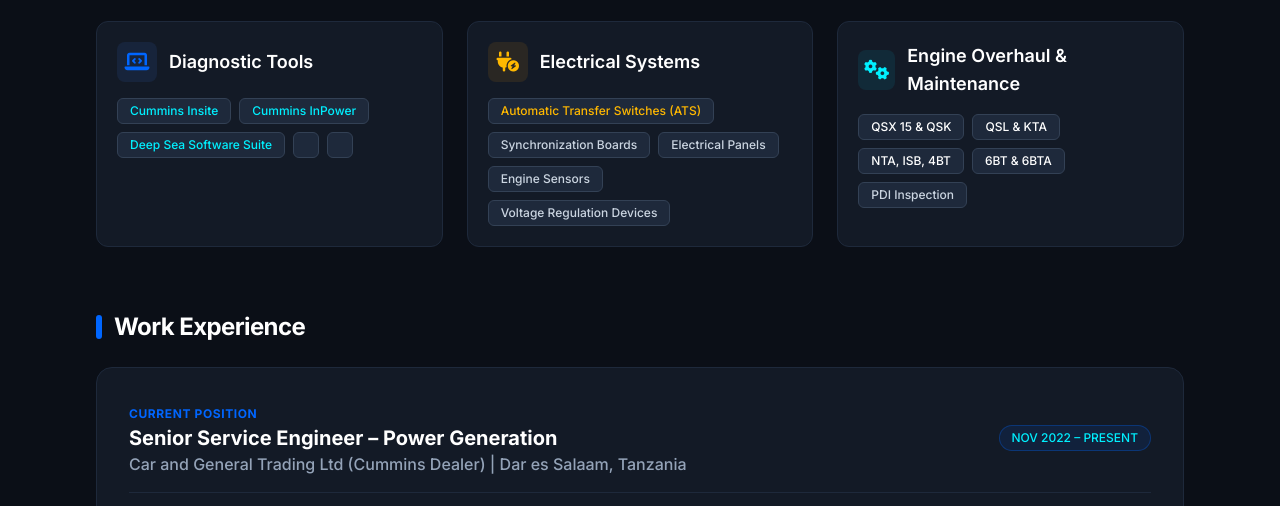
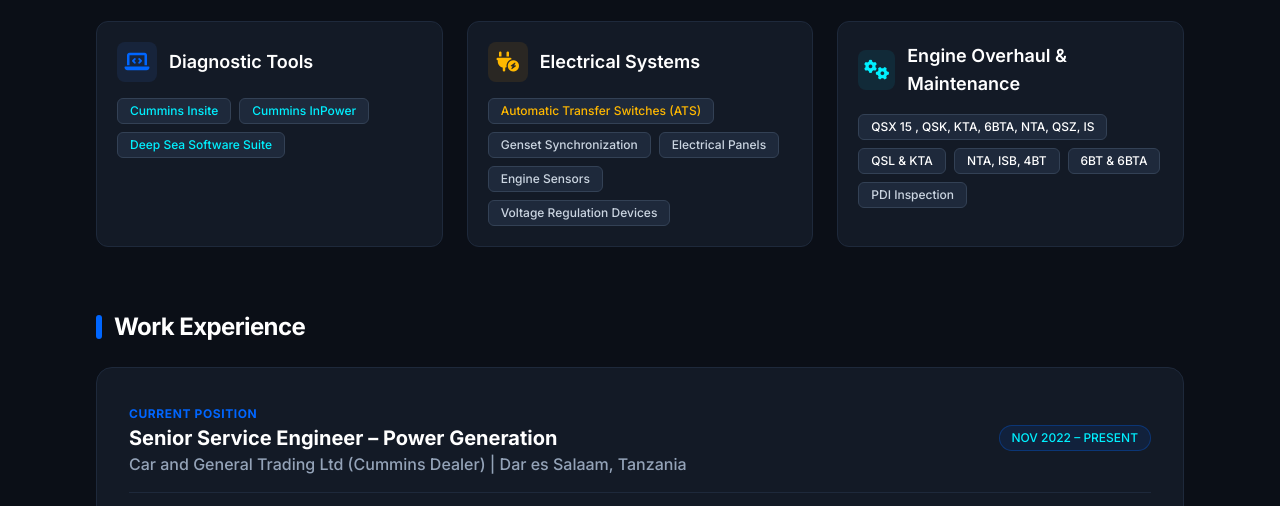
Before and after one commit to justusmajula/Justus-portfolio, a plain HTML site: page index.html in a window 1280 px wide. Shown: the part 1005-1511 px from the top of the page. Drawn offline with nearby package versions, Linux system fonts and the light colour scheme.

Commit message:
Update index.html

```diff
--- a/index.html
+++ b/index.html
@@ -194,8 +194,6 @@
                         <span class="px-3 py-1 bg-slate-800 text-brand-cyan text-xs font-medium rounded-md border border-slate-700">Cummins Insite</span>
                         <span class="px-3 py-1 bg-slate-800 text-brand-cyan text-xs font-medium rounded-md border border-slate-700">Cummins InPower</span>
                         <span class="px-3 py-1 bg-slate-800 text-brand-cyan text-xs font-medium rounded-md border border-slate-700">Deep Sea Software Suite</span>
-                        <span class="px-3 py-1 bg-slate-800 text-slate-300 text-xs font-medium rounded-md border border-slate-700"> </span>
-                        <span class="px-3 py-1 bg-slate-800 text-slate-300 text-xs font-medium rounded-md border border-slate-700"> </span>
                     </div>
                 </div>
 
@@ -209,7 +207,7 @@
                     </div>
                     <div class="flex flex-wrap gap-2">
                         <span class="px-3 py-1 bg-slate-800 text-brand-amber text-xs font-medium rounded-md border border-slate-700">Automatic Transfer Switches (ATS)</span>
-                        <span class="px-3 py-1 bg-slate-800 text-slate-300 text-xs font-medium rounded-md border border-slate-700">Synchronization Boards</span>
+                        <span class="px-3 py-1 bg-slate-800 text-slate-300 text-xs font-medium rounded-md border border-slate-700">Genset Synchronization</span>
                         <span class="px-3 py-1 bg-slate-800 text-slate-300 text-xs font-medium rounded-md border border-slate-700">Electrical Panels</span>
                         <span class="px-3 py-1 bg-slate-800 text-slate-300 text-xs font-medium rounded-md border border-slate-700">Engine Sensors</span>
                         <span class="px-3 py-1 bg-slate-800 text-slate-300 text-xs font-medium rounded-md border border-slate-700">Voltage Regulation Devices</span>
@@ -225,7 +223,7 @@
                         <h3 class="font-semibold text-white text-lg">Engine Overhaul & Maintenance</h3>
                     </div>
                     <div class="flex flex-wrap gap-2">
-                        <span class="px-3 py-1 bg-slate-800 text-white text-xs font-medium rounded-md border border-slate-700">QSX 15 & QSK</span>
+                        <span class="px-3 py-1 bg-slate-800 text-white text-xs font-medium rounded-md border border-slate-700">QSX 15 , QSK, KTA, 6BTA, NTA, QSZ, IS</span>
                         <span class="px-3 py-1 bg-slate-800 text-white text-xs font-medium rounded-md border border-slate-700">QSL & KTA</span>
                         <span class="px-3 py-1 bg-slate-800 text-white text-xs font-medium rounded-md border border-slate-700">NTA, ISB, 4BT</span>
                         <span class="px-3 py-1 bg-slate-800 text-white text-xs font-medium rounded-md border border-slate-700">6BT & 6BTA</span>
```
